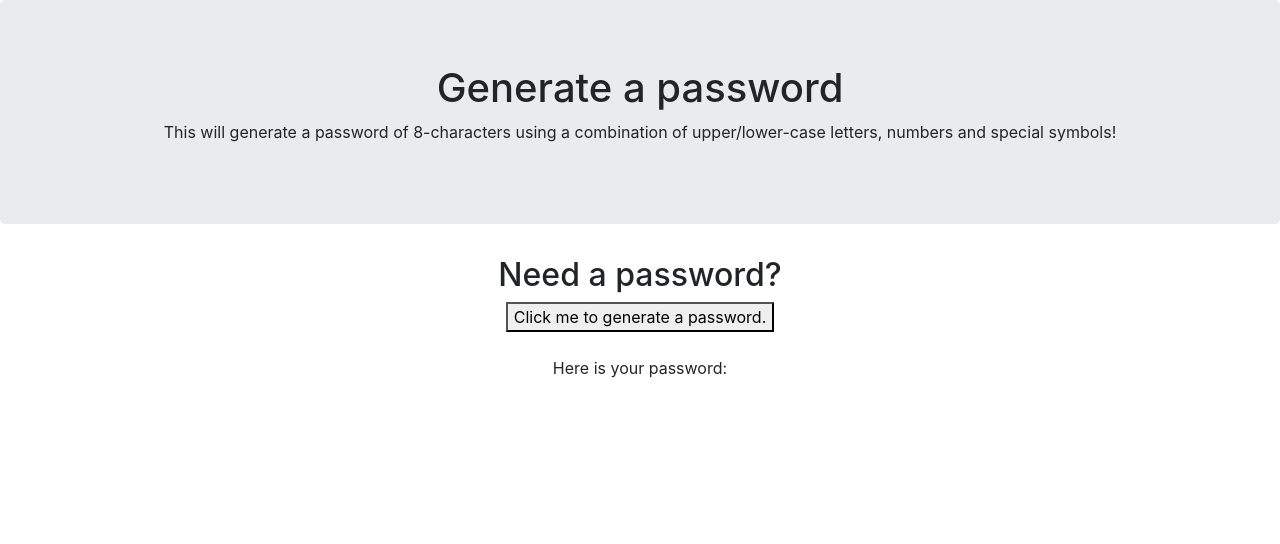
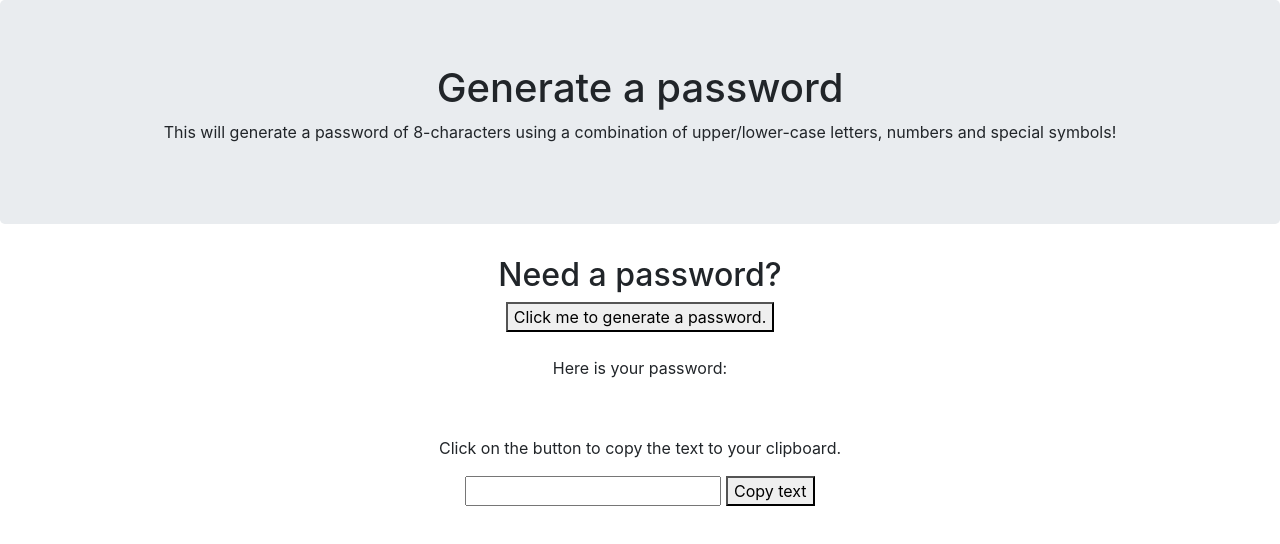
Before and after one commit to B-ctrl/Javascript, a plain HTML site: page index.html in a window 1280 px wide. Drawn offline with nearby package versions, Linux system fonts and the light colour scheme.

Commit message:
updated to copy to clipboard

```diff
--- a/index.html
+++ b/index.html
@@ -8,6 +8,7 @@
   <script src="https://ajax.googleapis.com/ajax/libs/jquery/3.4.1/jquery.min.js"></script>
   <script src="https://cdnjs.cloudflare.com/ajax/libs/popper.js/1.16.0/umd/popper.min.js"></script>
   <script src="https://maxcdn.bootstrapcdn.com/bootstrap/4.4.1/js/bootstrap.min.js"></script>
+
 </head>
 <body>
 
@@ -47,6 +48,18 @@
         <div class="col-sm-8">
             <br>
             <h3 style="text-align:center;" id="pwd"></h3>
+
+        </div>
+        <div class="col-sm-2"></div>
+    </div>
+    <div class="row">
+        <div class="col-sm-2"></div>
+        <div class="col-sm-8" style="text-align:center;">
+            <br>
+            <p>Click on the button to copy the text to your clipboard. </p>
+            <input style="text-align:center;" type="text" id="newpwd">
+            <button onclick="copyText()">Copy text</button>
+
         </div>
         <div class="col-sm-2"></div>
     </div>
@@ -94,6 +107,9 @@
 
 
 <script>
+
+
+
 function pwdGen(){
 
 // create the reference strings
@@ -127,6 +143,9 @@ var U3 = upperCase.charAt(U3rand);
 
 var combined = L1 + U1 + U2 + S1 + L2 + U3 + S2 + S3;
 
+var test = "Hello";
+document.getElementById("newpwd").value = combined;
+
 /*
 document.getElementById("firstposition").innerHTML = firstposition;
 document.getElementById("L1").innerHTML = L1;
@@ -153,6 +172,13 @@ document.getElementById("pwd").innerHTML = combined;
 }
 
 
+function copyText() {
+  var copyText = document.getElementById("newpwd");
+  copyText.select();
+  copyText.setSelectionRange(0, 99999)
+  document.execCommand("copy");
+}
+
 </script>
 
 </body>
```
